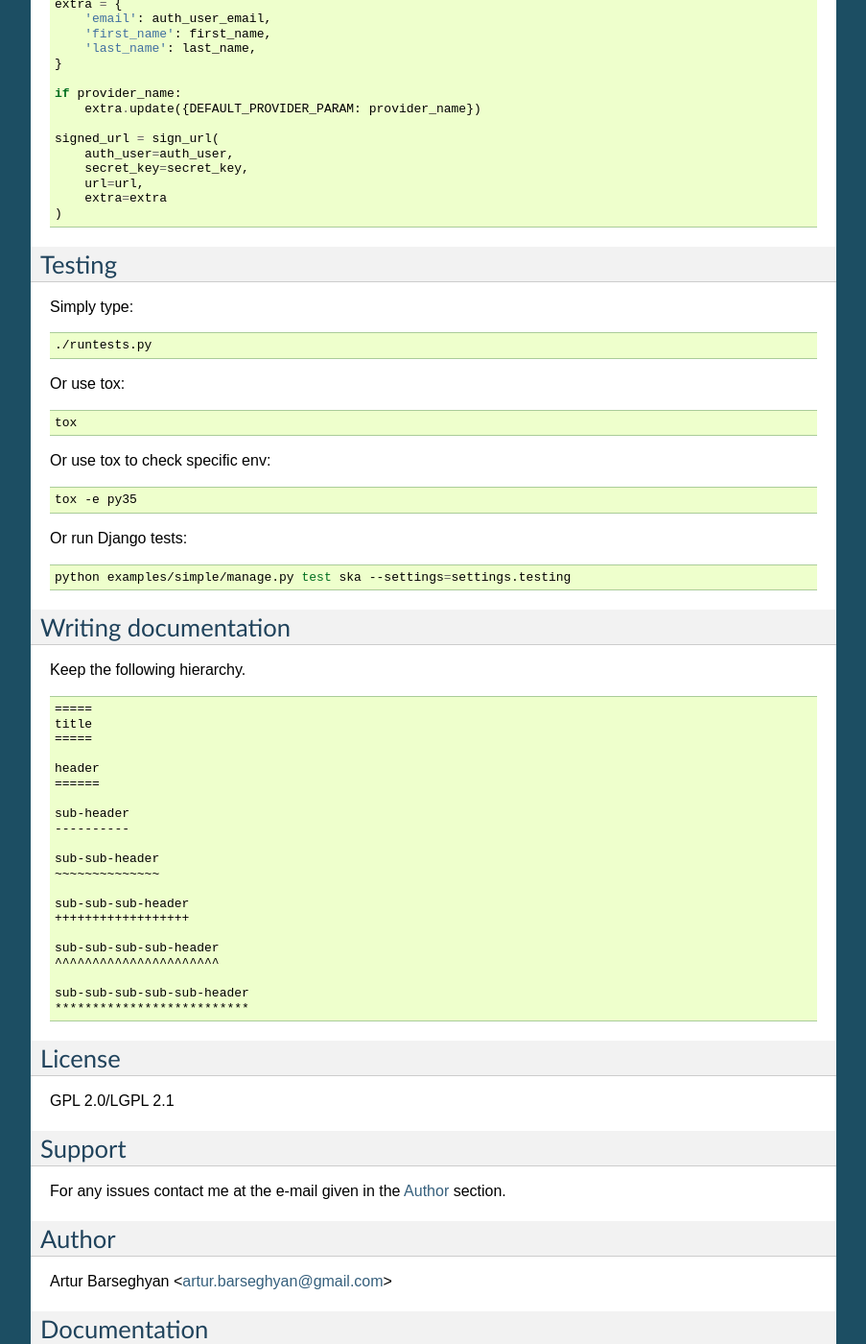
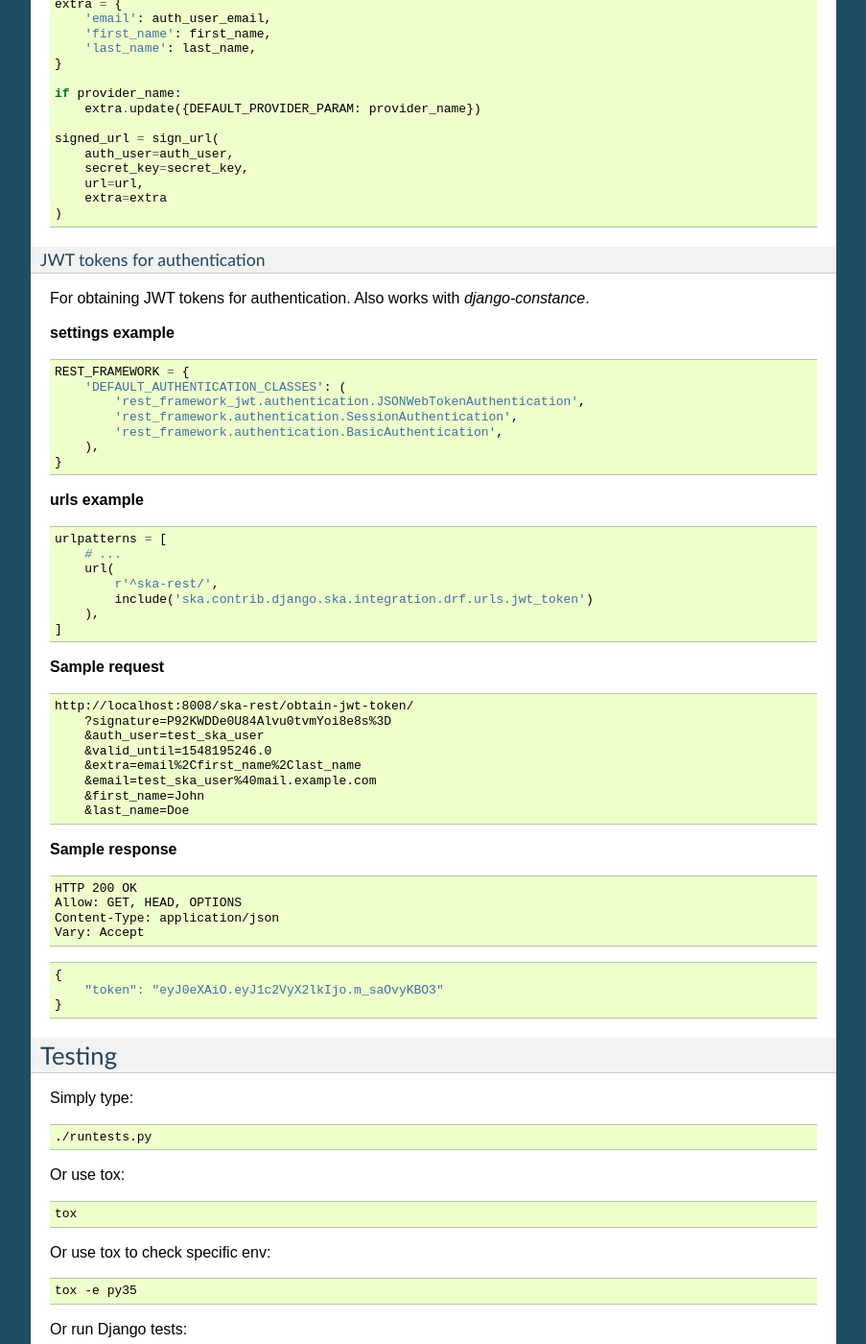
Before and after one commit to barseghyanartur/ska, a Sphinx documentation site: the page built from docs/index.rst, in a window 1280 px wide and 1400 px high, scrolled down 18795 px. Shown: the whole window at 96% size, without its empty margins (198-1101 px from the left). Built offline with Sphinx 7.4.7, drawn with Linux system fonts in a browser that asks for light colours; pages that are not in the unit, such as notebooks, are missing from menus; some of the changed text lies outside the part shown.

```diff
--- a/docs/index.rst
+++ b/docs/index.rst
@@ -56,7 +56,8 @@ Django `ska` module (`ska.contrib.django.ska`)
   authentication.
 - Template tags for signing URLs from within templates.
 - `django-constance` integration (for password-less authentication).
-- `Django REST Framework integration`_ (for protecting ViewSets).
+- `Django REST Framework integration`_ (for protecting ViewSets, obtaining
+  JWT tokens for authentication).
 
 Prerequisites
 =============
@@ -1171,13 +1172,14 @@ secure connection:
 
 Django REST Framework integration
 ~~~~~~~~~~~~~~~~~~~~~~~~~~~~~~~~~
+
+Permission classes
+++++++++++++++++++
 For protecting views without actually being authenticated into the system,
 specific permission classes are implemented (for both plan settings and
 provider settings, as well as both plain- and provider-settings work in
 combination with `django-constance` package).
 
-Permission classes
-++++++++++++++++++
 The following permission classes are implemented:
 
 - SignedRequestRequired
@@ -1232,6 +1234,63 @@ Requests are signed the same way. Sample code:
         url=url,
         extra=extra
     )
+
+JWT tokens for authentication
++++++++++++++++++++++++++++++
+For obtaining JWT tokens for authentication. Also works with
+`django-constance`.
+
+**settings example**
+
+.. code-block:: python
+
+    REST_FRAMEWORK = {
+        'DEFAULT_AUTHENTICATION_CLASSES': (
+            'rest_framework_jwt.authentication.JSONWebTokenAuthentication',
+            'rest_framework.authentication.SessionAuthentication',
+            'rest_framework.authentication.BasicAuthentication',
+        ),
+    }
+
+**urls example**
+
+.. code-block:: python
+
+    urlpatterns = [
+        # ...
+        url(
+            r'^ska-rest/',
+            include('ska.contrib.django.ska.integration.drf.urls.jwt_token')
+        ),
+    ]
+
+**Sample request**
+
+.. code-block:: text
+
+    http://localhost:8008/ska-rest/obtain-jwt-token/
+        ?signature=P92KWDDe0U84Alvu0tvmYoi8e8s%3D
+        &auth_user=test_ska_user
+        &valid_until=1548195246.0
+        &extra=email%2Cfirst_name%2Clast_name
+        &email=test_ska_user%40mail.example.com
+        &first_name=John
+        &last_name=Doe
+
+**Sample response**
+
+.. code-block:: text
+
+    HTTP 200 OK
+    Allow: GET, HEAD, OPTIONS
+    Content-Type: application/json
+    Vary: Accept
+
+.. code-block:: javascript
+
+    {
+        "token": "eyJ0eXAiO.eyJ1c2VyX2lkIjo.m_saOvyKBO3"
+    }
 
 Testing
 =======
--- a/docs/ska.contrib.django.ska.integration.drf.rst
+++ b/docs/ska.contrib.django.ska.integration.drf.rst
@@ -7,6 +7,8 @@ Subpackages
 .. toctree::
 
     ska.contrib.django.ska.integration.drf.permissions
+    ska.contrib.django.ska.integration.drf.urls
+    ska.contrib.django.ska.integration.drf.views
 
 Module contents
 ---------------
```
Also changed, not shown: README.rst (+62 -3 lines), docs/changelog.rst (+25 -11 lines), docs/ska.contrib.django.ska.integration.drf.urls.rst (added, +22 -0 lines), docs/ska.contrib.django.ska.integration.drf.views.rst (added, +22 -0 lines), docs/ska.contrib.django.ska.tests.rst (+8 -0 lines).
